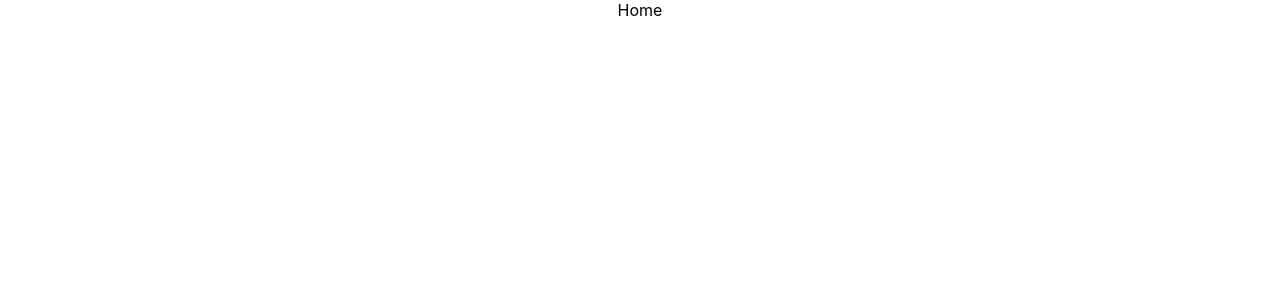
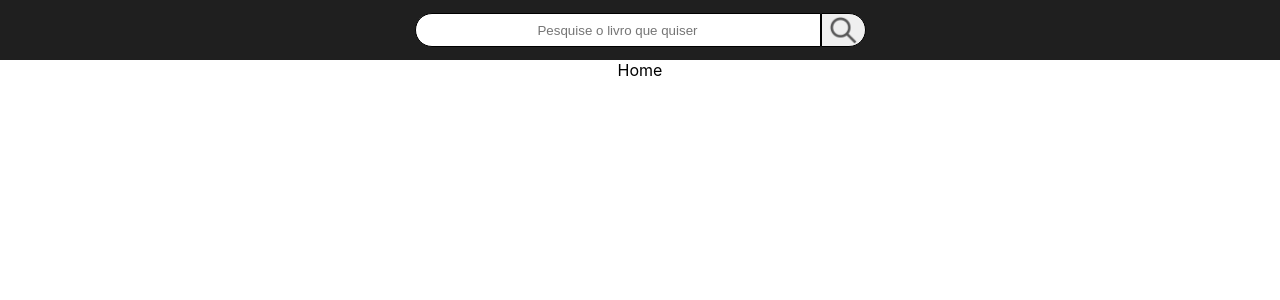
Before and after one commit to Lucasfranken131/front-end, a React (Create React App) app: page / in a window 1280 px wide. Shown: the top 300 px of the page. Built offline with nearby package versions, Linux system fonts and the light colour scheme.

Commit message:
feat:nav-bar

```diff
--- a/src/App.js
+++ b/src/App.js
@@ -1,11 +1,10 @@
-import Home from './Bolseiro/Home';
 import './App.css';
-import Routes from './routes';
+import AppRoutes from './routes';
 
 function App() {
   return (
     <div className="App">
-        <Routes/>
+        <AppRoutes/>
     </div>
   );
 }
--- a/src/Bolseiro/Home.jsx
+++ b/src/Bolseiro/Home/Home.jsx
@@ -1,5 +1,7 @@
 import { React } from 'react';
 import { useState } from 'react';
+
+import Nav from '../Nav/Nav.jsx';
 
 const Home = () => {
 
@@ -9,7 +11,7 @@ const Home = () => {
     return(
         <div>
             <header>
-
+                <Nav/>
             </header>
 
             <main>
--- /dev/null
+++ b/src/Bolseiro/Nav/Nav.css
@@ -0,0 +1,31 @@
+.Nav-bar {
+    display: flex;
+    flex-direction: row;
+    height: 60px;
+    background-color: rgb(31, 31, 31);
+    align-items: center;
+    justify-content: center;
+}
+
+#search-bar {
+    height: 30px;
+    width: 400px;
+    text-align: center;
+    border: 1px solid black;
+    border-top-left-radius: 20px;
+    border-bottom-left-radius: 20px;
+}
+
+#search-button {
+    border: 1px solid black;
+    height: 34px;
+    width: 45px;
+    border-top-right-radius: 20px;
+    border-bottom-right-radius: 20px;
+}
+
+
+#lupa {
+    width: 30px;
+    height: 30px;
+}
--- /dev/null
+++ b/src/Bolseiro/Nav/Nav.jsx
@@ -0,0 +1,26 @@
+import './Nav.css';
+import Lupa from './lupa.png';
+
+function Nav() {
+
+    function getSearch(search) {
+        if(search.length === 0) {
+            console.log("Nada foi pesquisado")
+        }
+        else {
+            console.log(`O que foi pesquisado: ${search}`);
+            //axios.get(`http:3000/book/findOne/${search}`);
+        }
+    }
+
+    return(
+        <div className="Nav-bar">
+            <input type="text" id="search-bar" placeholder="Pesquise o livro que quiser"/>
+            <button id="search-button" onClick={() => getSearch(document.getElementById("search-bar").value)}>
+                <img src={Lupa} alt="lupa" id="lupa"/>
+            </button>
+        </div>
+    )
+}
+
+export default Nav;
```
Also changed, not shown: src/routes.js (+6 -6 lines), src/Bolseiro/Cadastro/Cadastro.jsx (renamed from src/Bolseiro/Cadastro.jsx), src/Bolseiro/Login/Login.jsx (renamed from src/Bolseiro/Login.jsx), src/Bolseiro/Nav/lupa.png (added), src/Bolseiro/Perfil/Perfil.jsx (renamed from src/Bolseiro/Perfil.jsx).
